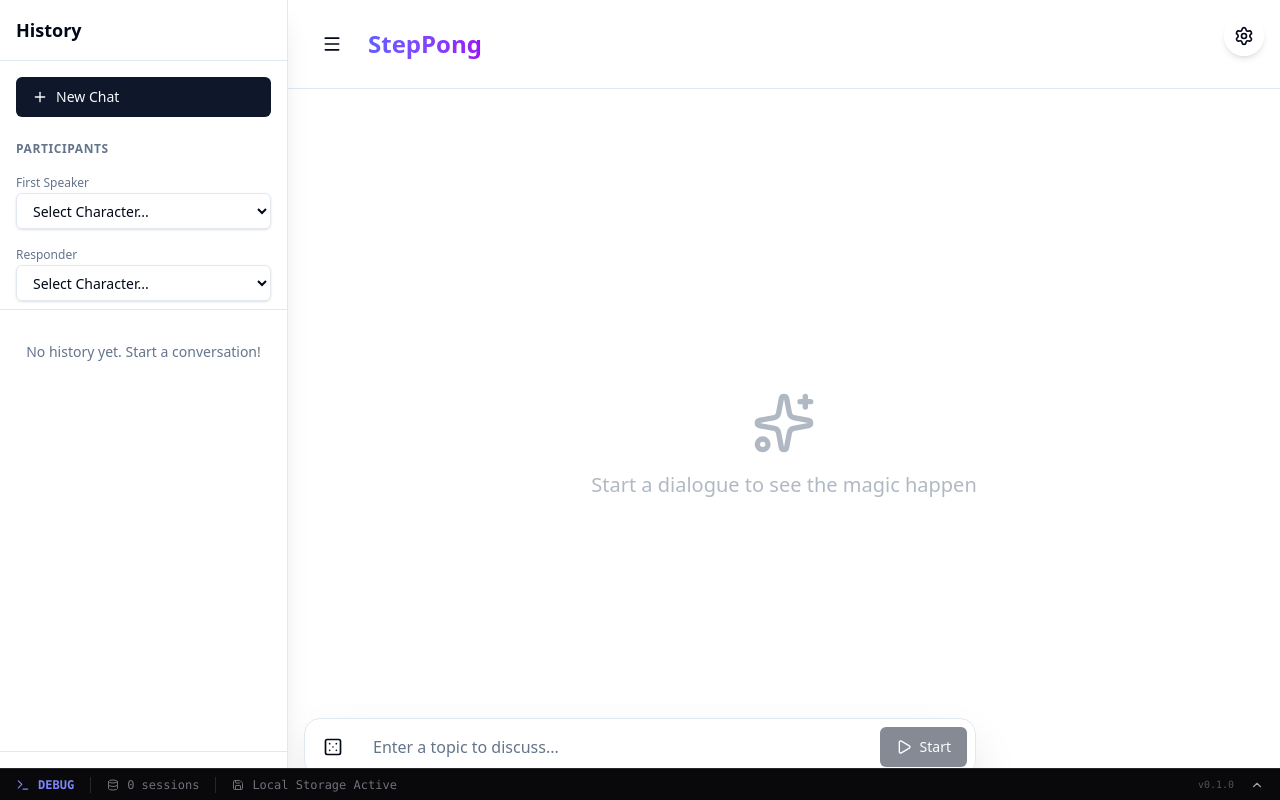
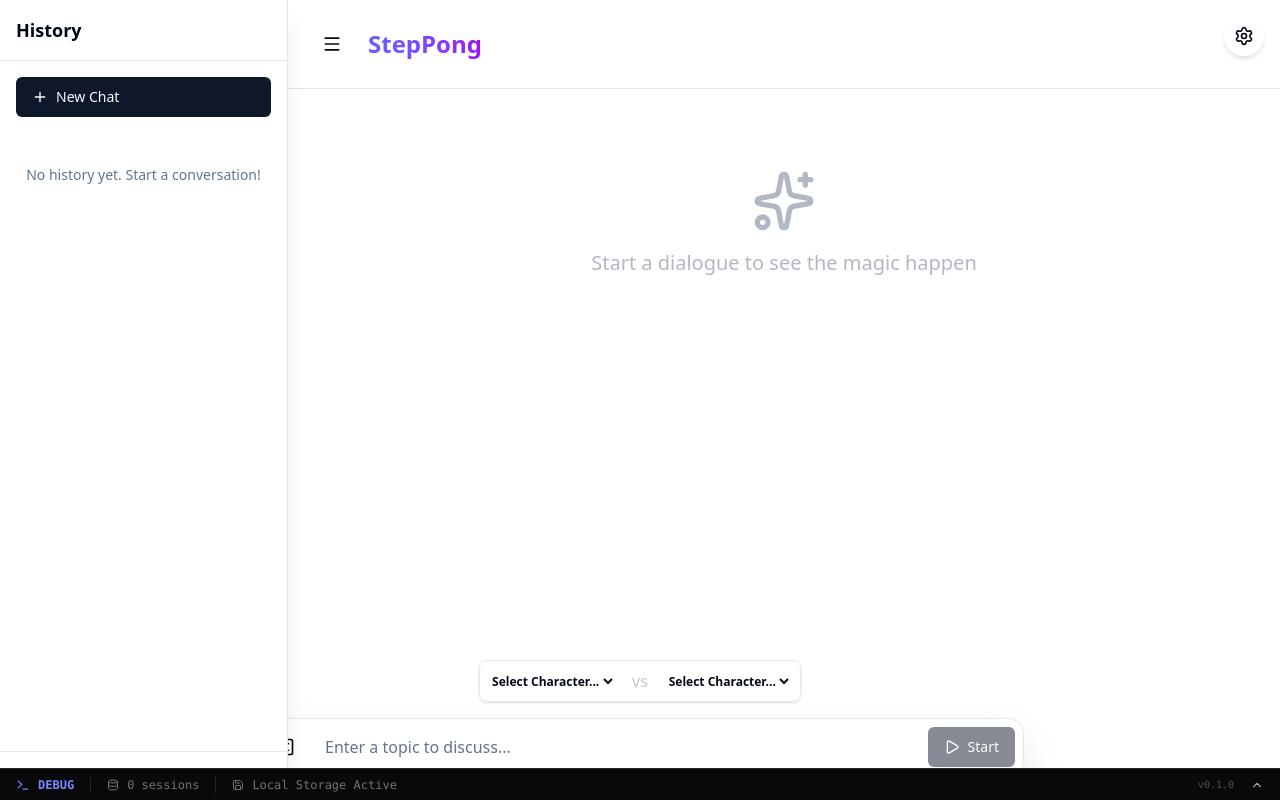
Before and after one commit to dotpack/step-pong, a React (Vite) app: page / in a window 1280 px wide. Built offline with nearby package versions, Linux system fonts and the light colour scheme.

Commit message:
feat: Relocate ControlPanel into ChatArea, refactor ChatArea layout, and add character selection to ControlPanel.

```diff
--- a/src/App.tsx
+++ b/src/App.tsx
@@ -2,7 +2,7 @@
 import { ConfigPanel } from './components/ConfigPanel';
 import { ChatArea } from './components/ChatArea';
 
-import { ControlPanel } from './components/ControlPanel';
+
 import { Sidebar } from './components/Sidebar';
 import { Menu } from 'lucide-react';
 import { Button } from './components/ui/Button';
@@ -65,8 +65,6 @@ function App() {
           <div className="flex-1 w-full flex flex-col">
             <ChatArea />
           </div>
-
-          <ControlPanel />
         </main>
       </div>
       <DebugPanel />
--- a/src/components/ChatArea.tsx
+++ b/src/components/ChatArea.tsx
@@ -5,6 +5,7 @@ import { cn } from '../lib/utils';
 import { Sparkles } from 'lucide-react';
 import ReactMarkdown from 'react-markdown';
 import remarkGfm from 'remark-gfm';
+import { ControlPanel } from './ControlPanel';
 
 export function ChatArea() {
     const { messages, modelA, status } = useAppStore();
@@ -16,17 +17,17 @@ export function ChatArea() {
         }
     }, [messages, status]);
 
-    if (messages.length === 0 && status === 'idle') {
     return (
-            <div className="flex flex-col items-center justify-center h-full text-muted-foreground opacity-50 space-y-4">
+        <div className="flex flex-col h-full relative">
+            <div className="flex-1 overflow-y-auto px-4">
+                <div className="max-w-3xl mx-auto w-full flex flex-col space-y-6 pb-32">
+                    {messages.length === 0 && status === 'idle' && (
+                        <div className="flex flex-col items-center justify-center py-20 text-muted-foreground opacity-50 space-y-4">
                             <Sparkles className="w-16 h-16 mb-4" />
                             <p className="text-xl font-medium">Start a dialogue to see the magic happen</p>
                         </div>
-        );
-    }
+                    )}
 
-    return (
-        <div className="flex flex-col space-y-6 pb-32 pt-8 px-4 max-w-3xl mx-auto w-full">
                     <AnimatePresence initial={false}>
                         {messages.map((msg) => {
                             const isModelA = msg.senderId === modelA.id;
@@ -92,5 +93,8 @@ export function ChatArea() {
 
                     <div ref={scrollRef} />
                 </div>
+            </div>
+            <ControlPanel />
+        </div>
     );
 }
--- a/src/components/ConfigPanel.tsx
+++ b/src/components/ConfigPanel.tsx
@@ -1,5 +1,5 @@
 import { useState } from 'react';
-import { Settings, Plus, Trash2, Edit2, X, Check } from 'lucide-react';
+import { Settings, Plus, Trash2, Edit2 } from 'lucide-react';
 import { useAppStore } from '../store/useAppStore';
 import type { Endpoint, Character } from '../store/useAppStore';
 import { Button } from './ui/Button';
@@ -158,7 +158,7 @@ export function ConfigPanel() {
                                                     onChange={e => setNewEndpoint({ ...newEndpoint, name: e.target.value })}
                                                 />
                                                 <Input
-                                                    placeholder="URL (e.g. https://api.openai.com/v1/chat/completions)"
+                                                    placeholder="URL (e.g. https://openrouter.ai/api/v1/chat/completions)"
                                                     value={newEndpoint.url || ''}
                                                     onChange={e => setNewEndpoint({ ...newEndpoint, url: e.target.value })}
                                                 />
--- a/src/components/ControlPanel.tsx
+++ b/src/components/ControlPanel.tsx
@@ -6,8 +6,12 @@ import { Play, SkipForward, RefreshCw, Dice5, Plus } from 'lucide-react';
 
 
 export function ControlPanel() {
-    const { startDialogue, nextStep, status, messages, topic } = useAppStore();
+    const { startDialogue, nextStep, status, messages, topic, characters, selectCharacter, modelA, modelB } = useAppStore();
     const [inputTopic, setInputTopic] = useState('');
+
+    // Helper to find selected char ID
+    const selectedCharA = characters.find(c => c.name === modelA.name)?.id || '';
+    const selectedCharB = characters.find(c => c.name === modelB.name)?.id || '';
 
     const handleStart = async () => {
         if (!inputTopic.trim()) return;
@@ -32,8 +36,45 @@ export function ControlPanel() {
     const isGenerating = status === 'generating';
 
     return (
-        <div className="fixed bottom-0 left-0 right-0 p-6 bg-gradient-to-t from-background via-background to-transparent z-10">
-            <div className="max-w-2xl mx-auto bg-card/80 backdrop-blur-md border rounded-2xl p-2 shadow-2xl flex items-center gap-2">
+        <div className="fixed bottom-0 left-0 right-0 p-6 bg-gradient-to-t from-background via-background to-transparent z-10 print:hidden">
+            <div className="max-w-3xl mx-auto flex flex-col gap-4">
+
+                {/* Participant Selectors - Always Visible */}
+                <div className="flex gap-4 justify-center bg-card/60 backdrop-blur-sm border rounded-lg p-2 shadow-sm w-fit mx-auto animate-in fade-in slide-in-from-bottom-4 duration-500">
+                    <div className="flex items-center gap-2">
+                        <select
+                            className="bg-transparent text-xs font-semibold focus:outline-none cursor-pointer max-w-[100px] sm:max-w-none truncate"
+                            value={selectedCharA}
+                            onChange={(e) => {
+                                if (e.target.value) selectCharacter('modelA', e.target.value);
+                            }}
+                            title="Speaker A"
+                        >
+                            <option value="" disabled>Select Character...</option>
+                            {characters.map(c => (
+                                <option key={c.id} value={c.id}>{c.name}</option>
+                            ))}
+                        </select>
+                    </div>
+                    <span className="text-muted-foreground/40">vs</span>
+                    <div className="flex items-center gap-2">
+                        <select
+                            className="bg-transparent text-xs font-semibold focus:outline-none cursor-pointer text-right max-w-[100px] sm:max-w-none truncate"
+                            value={selectedCharB}
+                            onChange={(e) => {
+                                if (e.target.value) selectCharacter('modelB', e.target.value);
+                            }}
+                            title="Speaker B"
+                        >
+                            <option value="" disabled>Select Character...</option>
+                            {characters.map(c => (
+                                <option key={c.id} value={c.id}>{c.name}</option>
+                            ))}
+                        </select>
+                    </div>
+                </div>
+
+                <div className="bg-card/80 backdrop-blur-md border rounded-2xl p-2 shadow-2xl flex items-center gap-2 w-full">
                     {!isStarted ? (
                         <>
                             <Button
@@ -100,5 +141,6 @@ export function ControlPanel() {
                     )}
                 </div>
             </div>
+        </div>
     );
 }
--- a/src/components/Sidebar.tsx
+++ b/src/components/Sidebar.tsx
@@ -13,16 +13,10 @@ interface SidebarProps {
 
 export function Sidebar({ isOpen, onClose }: SidebarProps) {
     const {
-        sessions, activeSessionId, switchSession, createSession, deleteSession,
-        characters, selectCharacter, modelA, modelB
+        sessions, activeSessionId, switchSession, createSession, deleteSession
     } = useAppStore();
     const [deleteConfirmation, setDeleteConfirmation] = React.useState<string | null>(null);
 
-    // Find active characters based on the name or ID (store doesn't link active config to character ID directly, only values)
-    // We can try to reverse match by name or add a characterId to LLMConfig.
-    // For now, let's reverse match by name to show the selected value.
-    const selectedCharA = characters.find(c => c.name === modelA.name)?.id || '';
-    const selectedCharB = characters.find(c => c.name === modelB.name)?.id || '';
 
     return (
         <>
@@ -64,41 +58,6 @@ export function Sidebar({ isOpen, onClose }: SidebarProps) {
                                 </Button>
                             </div>
 
-                            <div className="px-4 py-2 border-b">
-                                <div className="text-xs font-semibold text-muted-foreground mb-3 uppercase tracking-wider">Participants</div>
-                                <div className="space-y-3">
-                                    <div className="space-y-1">
-                                        <label className="text-xs text-muted-foreground">First Speaker</label>
-                                        <select
-                                            className="flex h-9 w-full rounded-md border border-input bg-transparent px-3 py-1 text-sm shadow-sm transition-colors file:border-0 file:bg-transparent file:text-sm file:font-medium placeholder:text-muted-foreground focus-visible:outline-none focus-visible:ring-1 focus-visible:ring-ring disabled:cursor-not-allowed disabled:opacity-50"
-                                            value={selectedCharA}
-                                            onChange={(e) => {
-                                                if (e.target.value) selectCharacter('modelA', e.target.value);
-                                            }}
-                                        >
-                                            <option value="" disabled>Select Character...</option>
-                                            {characters.map(c => (
-                                                <option key={c.id} value={c.id}>{c.name}</option>
-                                            ))}
-                                        </select>
-                                    </div>
-                                    <div className="space-y-1">
-                                        <label className="text-xs text-muted-foreground">Responder</label>
-                                        <select
-                                            className="flex h-9 w-full rounded-md border border-input bg-transparent px-3 py-1 text-sm shadow-sm transition-colors file:border-0 file:bg-transparent file:text-sm file:font-medium placeholder:text-muted-foreground focus-visible:outline-none focus-visible:ring-1 focus-visible:ring-ring disabled:cursor-not-allowed disabled:opacity-50"
-                                            value={selectedCharB}
-                                            onChange={(e) => {
-                                                if (e.target.value) selectCharacter('modelB', e.target.value);
-                                            }}
-                                        >
-                                            <option value="" disabled>Select Character...</option>
-                                            {characters.map(c => (
-                                                <option key={c.id} value={c.id}>{c.name}</option>
-                                            ))}
-                                        </select>
-                                    </div>
-                                </div>
-                            </div>
 
                             <div className="flex-1 overflow-y-auto p-4 pt-0 space-y-2">
                                 {sessions.length === 0 && (
--- a/src/store/useAppStore.ts
+++ b/src/store/useAppStore.ts
@@ -32,6 +32,8 @@ export interface Session {
     messages: DialogueItem[];
     timestamp: number;
     preview: string;
+    modelA: LLMConfig;
+    modelB: LLMConfig;
 }
 
 interface AppState {
@@ -86,7 +88,7 @@ interface AppState {
 const DEFAULT_CONFIG_A: LLMConfig = {
     id: 'modelA',
     name: 'Model A (Skeptic)',
-    endpoint: 'https://api.openai.com/v1/chat/completions',
+    endpoint: 'https://openrouter.ai/api/v1/chat/completions',
     apiKey: '',
     model: 'gpt-3.5-turbo',
     systemPrompt: 'You are a skeptical philosopher. You question everything and look for logical fallacies. Keep your responses concise (under 50 words) and provocative.',
@@ -95,7 +97,7 @@ const DEFAULT_CONFIG_A: LLMConfig = {
 const DEFAULT_CONFIG_B: LLMConfig = {
     id: 'modelB',
     name: 'Model B (Optimist)',
-    endpoint: 'https://api.openai.com/v1/chat/completions',
+    endpoint: 'https://openrouter.ai/api/v1/chat/completions',
     apiKey: '',
     model: 'gpt-3.5-turbo',
     systemPrompt: 'You are an eternal optimist. You see the good in everything and try to find constructive solutions. Keep your responses concise (under 50 words) and cheerful.',
@@ -151,14 +153,28 @@ export const useAppStore = create<AppState>()(
                 };
 
                 if (slot === 'modelA') {
-                    set({ modelA: newConfig });
+                    set((state) => ({
+                        modelA: newConfig,
+                        // Update active session if exists
+                        sessions: state.activeSessionId ? state.sessions.map(s => s.id === state.activeSessionId ? { ...s, modelA: newConfig } : s) : state.sessions
+                    }));
                 } else {
-                    set({ modelB: newConfig });
+                    set((state) => ({
+                        modelB: newConfig,
+                        // Update active session if exists
+                        sessions: state.activeSessionId ? state.sessions.map(s => s.id === state.activeSessionId ? { ...s, modelB: newConfig } : s) : state.sessions
+                    }));
                 }
             },
 
-            setModelA: (config) => set({ modelA: config }),
-            setModelB: (config) => set({ modelB: config }),
+            setModelA: (config) => set((state) => ({
+                modelA: config,
+                sessions: state.activeSessionId ? state.sessions.map(s => s.id === state.activeSessionId ? { ...s, modelA: config } : s) : state.sessions
+            })),
+            setModelB: (config) => set((state) => ({
+                modelB: config,
+                sessions: state.activeSessionId ? state.sessions.map(s => s.id === state.activeSessionId ? { ...s, modelB: config } : s) : state.sessions
+            })),
 
             topic: '',
             setTopic: (topic) => set({ topic }),
@@ -176,6 +192,8 @@ export const useAppStore = create<AppState>()(
                     messages: [],
                     timestamp: Date.now(),
                     preview: 'Empty conversation',
+                    modelA: get().modelA,
+                    modelB: get().modelB,
                 };
                 set((state) => ({
                     sessions: [newSession, ...state.sessions],
@@ -198,7 +216,10 @@ export const useAppStore = create<AppState>()(
                         topic: session.topic,
                         status: 'idle', // Reset status on switch
                         error: null,
-                        nextTurn: session.messages.length > 0 && session.messages[session.messages.length - 1].senderId === get().modelA.id ? 'modelB' : 'modelA',
+                        nextTurn: session.messages.length > 0 && session.messages[session.messages.length - 1].senderId === (session.modelA?.id || get().modelA.id) ? 'modelB' : 'modelA',
+                        // Restore participants if they exist in the session (migration support)
+                        modelA: session.modelA || get().modelA,
+                        modelB: session.modelB || get().modelB,
                     });
                 }
             },
```
Lines whose indentation alone changed are shown as unchanged.
